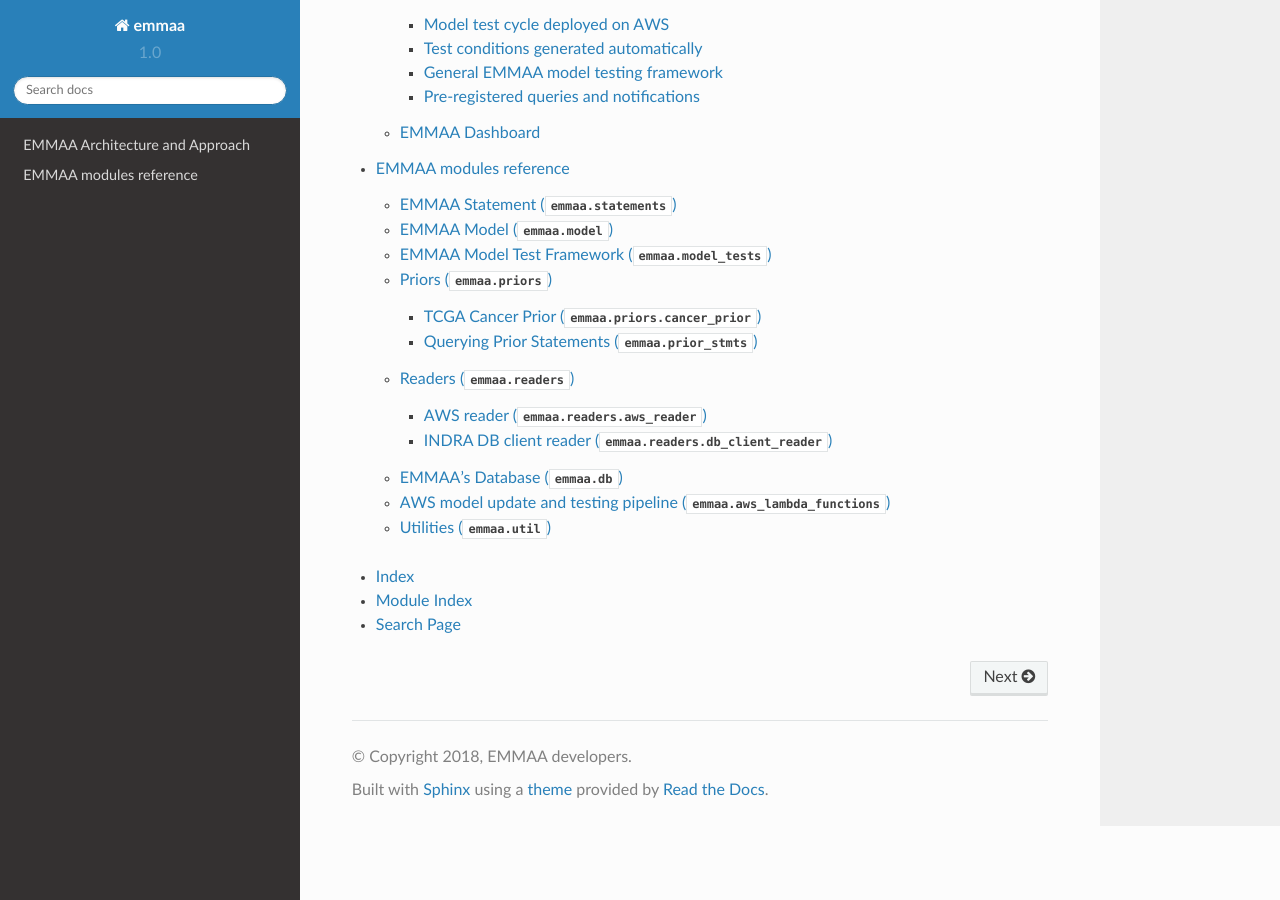
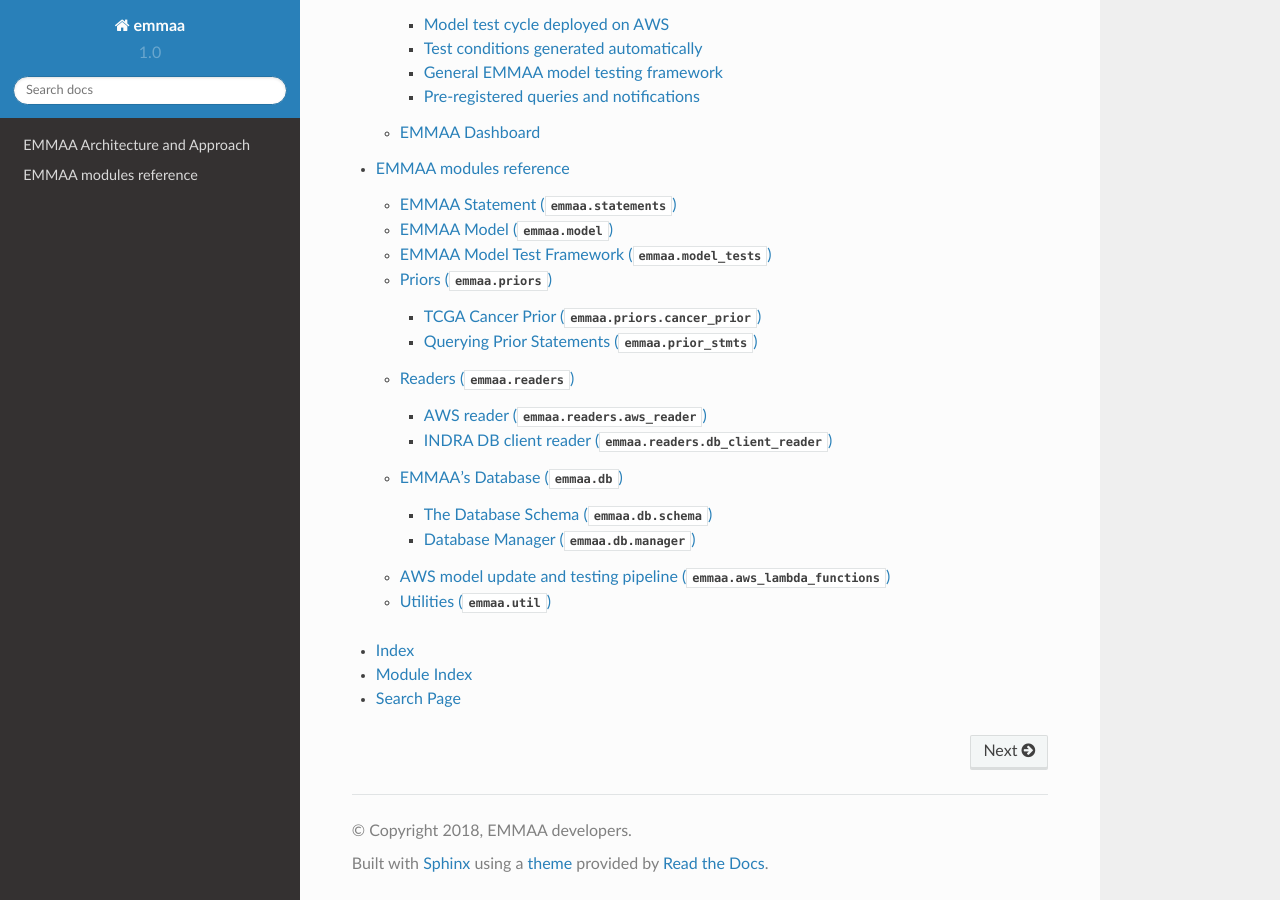
Before and after one commit to gyorilab/emmaa, a Sphinx documentation site: the page built from doc/index.rst, in a window 1280 px wide and 900 px high, scrolled down 640 px. Built offline with Sphinx 7.4.7 and the Read the Docs theme 2.0.0, drawn with Linux system fonts in a browser that asks for light colours.

Commit message:
Add sub categries to manager.

```diff
--- a/doc/modules/database.rst
+++ b/doc/modules/database.rst
@@ -4,3 +4,18 @@ EMMAA's Database (:py:mod:`emmaa.db`)
 .. automodule:: emmaa.db
     :members:
     :show-inheritance:
+
+The Database Schema (:py:mod:`emmaa.db.schema`)
+-------------------------------------------------------
+
+.. automodule:: emmaa.db.schema
+    :members:
+    :show-inheritance:
+
+
+Database Manager (:py:mod:`emmaa.db.manager`)
+-------------------------------------------------------
+
+.. automodule:: emmaa.db.manager
+    :members:
+    :show-inheritance:
```
